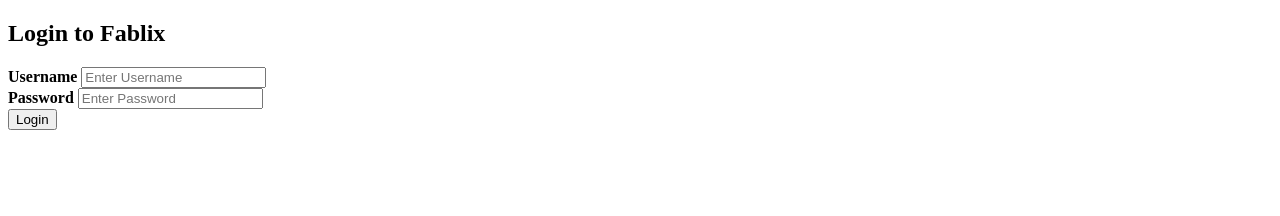
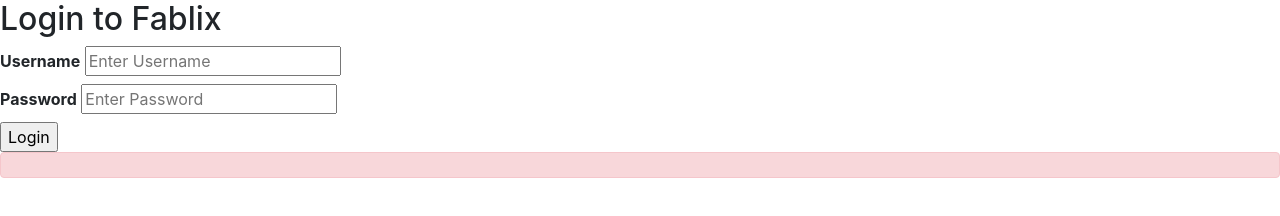
Before and after one commit to ttrang51/my-Movie-Web, a plain HTML site: page cs122b-project1/WebContent/login.html in a window 1280 px wide. Drawn offline with nearby package versions, Linux system fonts and the light colour scheme.

Commit message:
added red alert to incorrect login

```diff
--- a/cs122b-project1/WebContent/login.html
+++ b/cs122b-project1/WebContent/login.html
@@ -3,6 +3,10 @@
 <html lang="en">
 <head>
   <meta charset="UTF-8">
+
+  <!-- Bootstrap CSS -->
+  <link rel="stylesheet" href="https://maxcdn.bootstrapcdn.com/bootstrap/4.0.0/css/bootstrap.min.css"
+  integrity="sha384-Gn5384xqQ1aoWXA+058RXPxPg6fy4IWvTNh0E263XmFcJlSAwiGgFAW/dAiS6JXm" crossorigin="anonymous">
   <title>Login to Fablix</title>
 </head>
 <body>
@@ -23,12 +27,14 @@
   <input type="submit" value="Login">
 </form>
 
-<div id="login_error_message"></div>
+<div id="login_error_message" class="alert alert-danger" role="alert" ></div>
 
 <!-- include jQuery-->
 <script src="https://ajax.googleapis.com/ajax/libs/jquery/3.2.1/jquery.min.js"></script>
 <!-- include our own JS file -->
 <script src="./login.js"></script>
+<!-- Load Bootstrap JS -->
+<script src="https://maxcdn.bootstrapcdn.com/bootstrap/4.0.0/js/bootstrap.min.js"></script>
 
 </body>
 </html>
```
